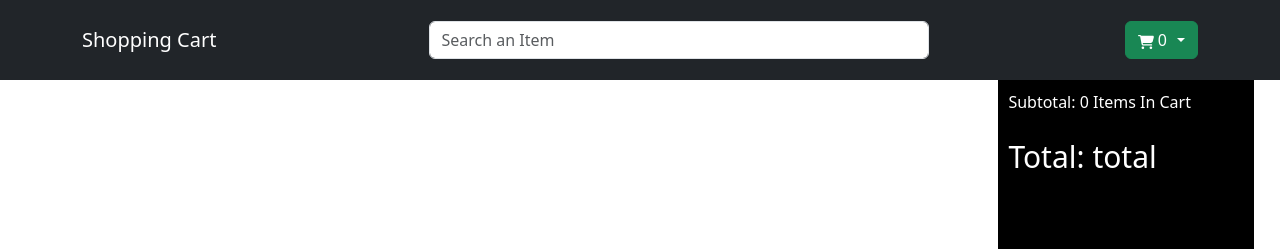
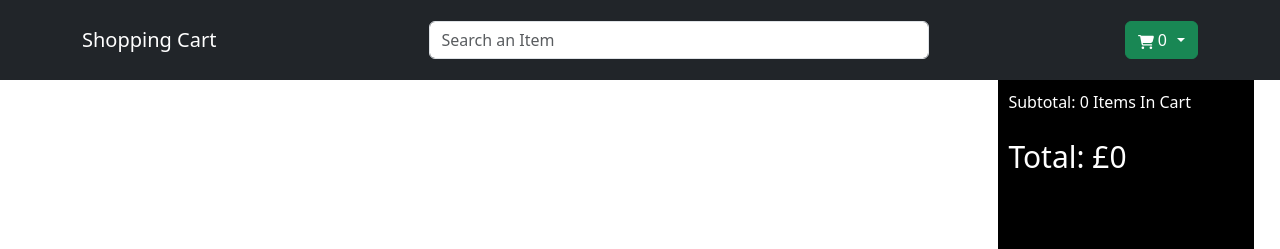
Before and after one commit to lasgidi20/Ecommerce_Shopping_With_Redux, a React (Create React App) app: page /cart in a window 1280 px wide. Shown: the top 249 px of the page. Built offline with nearby package versions, Linux system fonts and the light colour scheme.

Commit message:
Add the useState hook for getting the total of a cart. The useEffect hooks takes in the setTotal call back function which uses javascript reduce method to get the toal of items. the items in the basket are being monitored by the  items array in the useEffect hook.

```diff
--- a/src/components/Cart.js
+++ b/src/components/Cart.js
@@ -1,4 +1,4 @@
-import React, {useState} from 'react'
+import React, {useState, useEffect} from 'react'
 import { useSelector, useDispatch } from 'react-redux'
 import { ListGroup } from 'react-bootstrap'
 import Row from 'react-bootstrap/Row';
@@ -9,6 +9,11 @@
     const items = useSelector(state => state.prod_cart_management.cart)
     console.log(items)
     const dispatch = useDispatch()
+    const [total, setTotal] = useState(0)
+    useEffect(() => {
+        setTotal(items.reduce((acc, curr) => acc + Number(curr.price), total))
+    }, [items])
+
   return (
     <div className='home'>
         <div className='prod-container'>
@@ -18,14 +23,12 @@
                 <Row>
                   <Col md={2}> <Image variant='top' src={item.images[0]} rounded fluid/></Col>
                   <Col md={2}><span>{item.title}</span></Col>
-                  <Col md={2}><span>{item.price}</span></Col>
+                  <Col md={2}><span>£{item.price}</span></Col>
                   <Col md={2}><span>{item.rating}</span></Col>
-                  <Col md={2}>    <Form.Control as='select' value={item.qty}>
-                                      {[...Array(item.stock).keys()].map((x) => (
-                                         <option value="x + 1">{x + 1}</option>
-                                      ))}
-                                  </Form.Control></Col>
-
+                  <Col md={2}> <Form.Control as='select' value={item.qty}>
+                      {[...Array(item.stock).keys()].map((x) => (
+                      <option value="x + 1">{x + 1}</option>
+                      ))}</Form.Control></Col>
                 </Row>
                 </ListGroup.Item>
              </ListGroup>
@@ -33,7 +36,7 @@
         </div>
         <div className='filters'>
            <span> Subtotal: {items.length} Items In Cart</span>
-           <span style={{fontSize: "30px", fontWeight: 500}}>Total: {'total'}</span>
+           <span style={{fontSize: "30px", fontWeight: 500}}>Total: £{total}</span>
         </div>
     </div>
   )
```
